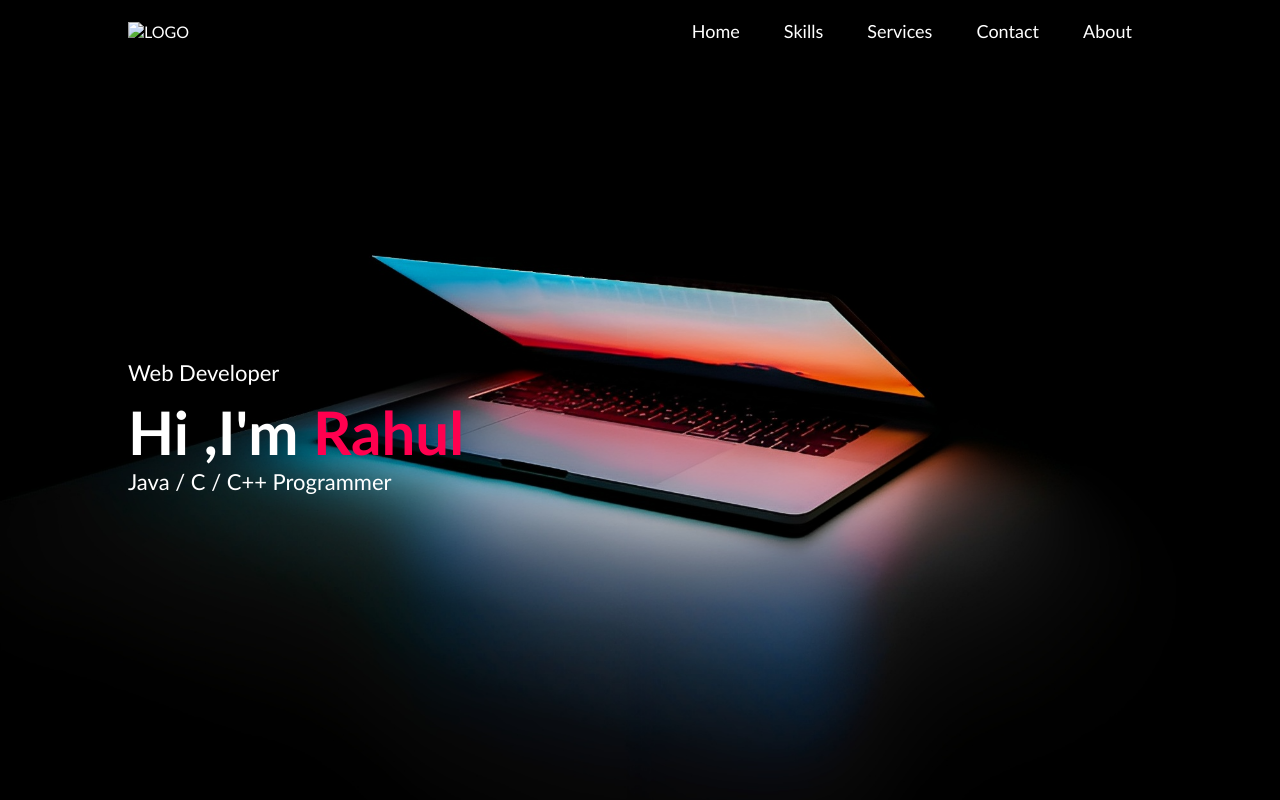
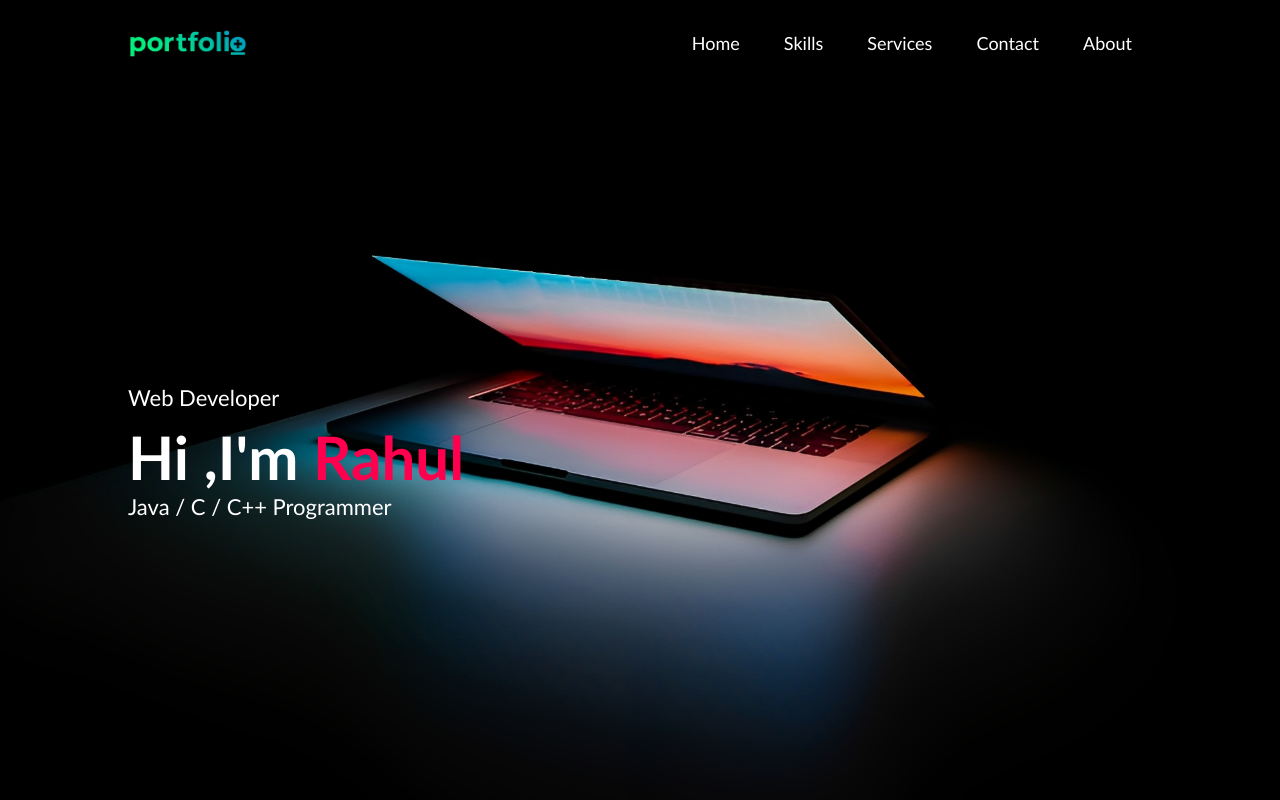
Before and after one commit to RahulBisht001/RahulBisht, a plain HTML site: page index.html in a window 1280 px wide. Shown: the top 800 px of the page. Drawn offline with Linux system fonts and the light colour scheme.

Commit message:
Update index.html

```diff
--- a/index.html
+++ b/index.html
@@ -18,7 +18,7 @@
 			<!-- Navigation Menu  -->
 			<div class="container">
 				<nav>
-					<img src="Images.Logo.png" ; alt="LOGO" class="logo" />
+					<img src="Images/Logo.png" ; alt="LOGO" class="logo" />
 					<ul id="sidemenu">
 						<li><a href="#header">Home </a></li>
 						<li><a href="#about"> Skills</a></li>
```
